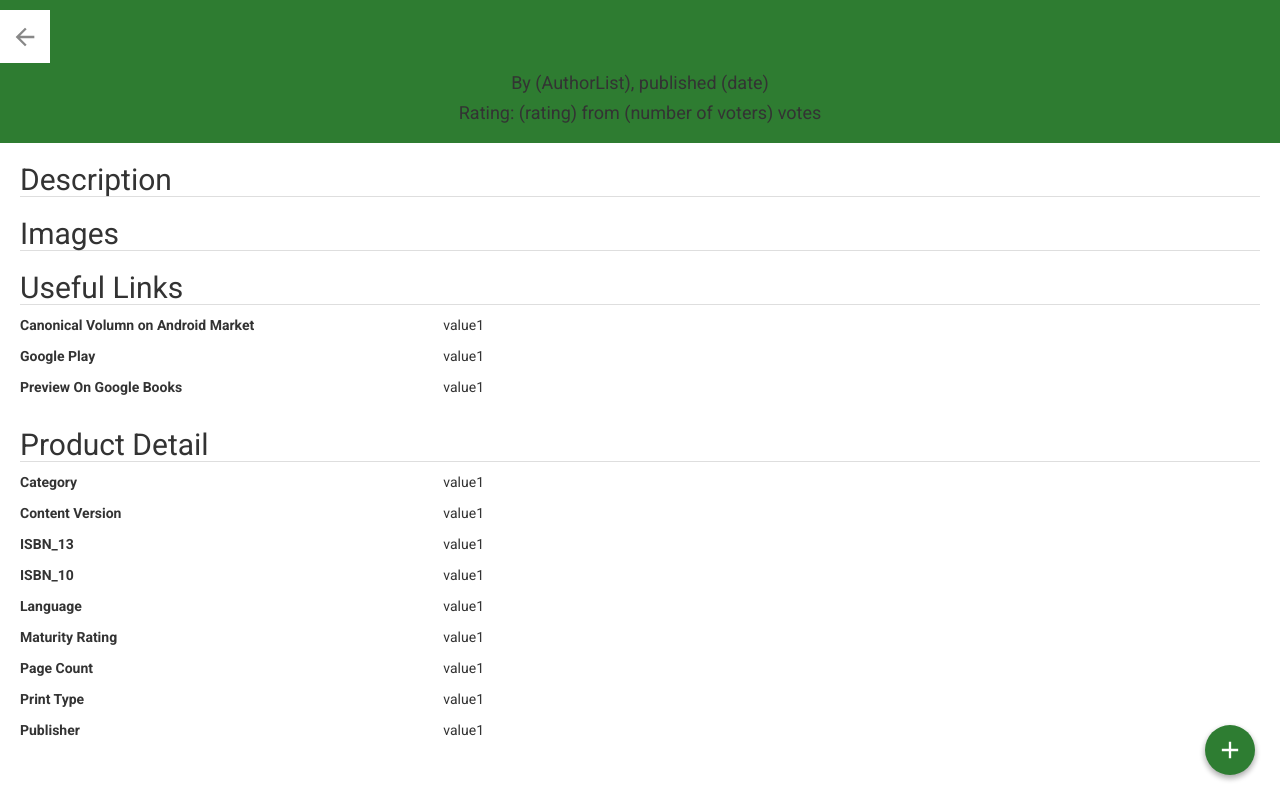
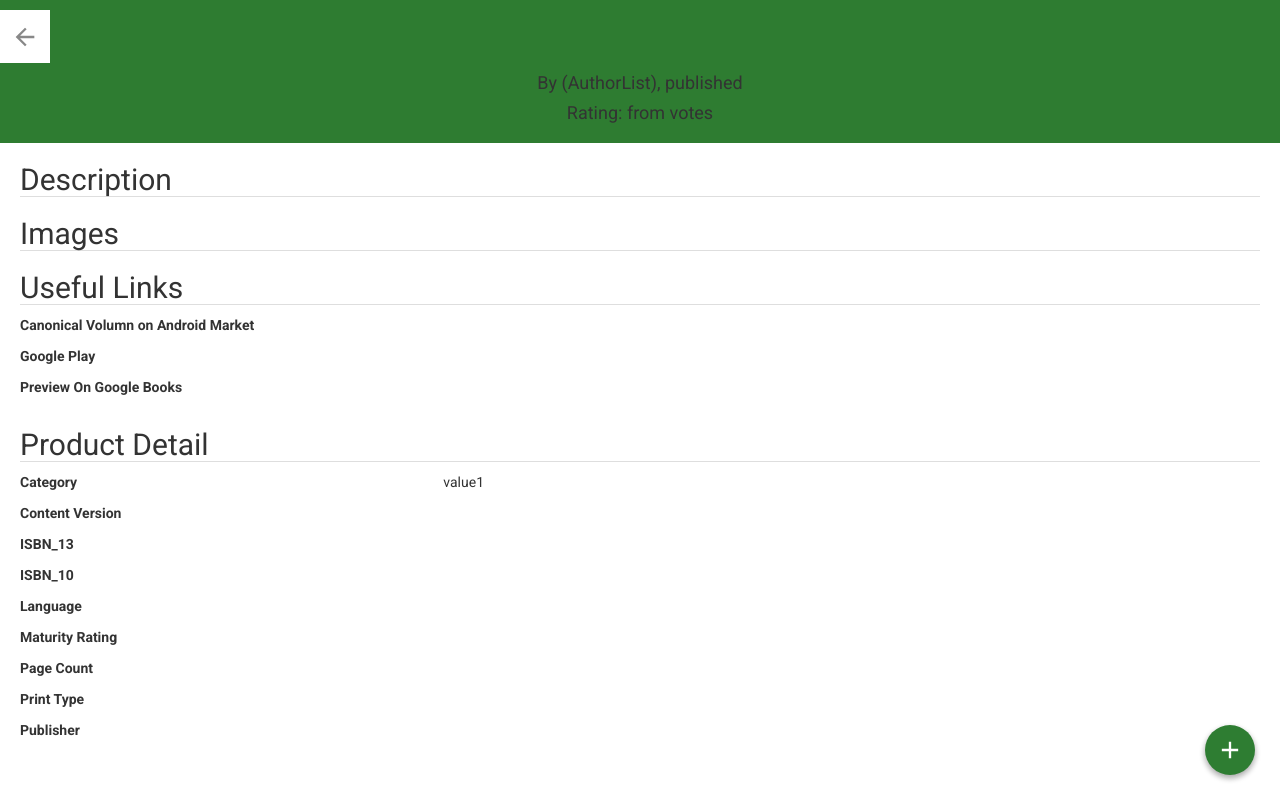
Before and after one commit to dayuwater/reactnd-project-myreads-starter-master, a React (Create React App) app: page /book/1 in a window 1280 px wide. Built offline with nearby package versions, Linux system fonts and the light colour scheme; no server answers.

Commit message:
feat: the detail page can display singleton values from server

```diff
--- a/src/components/BookPage.js
+++ b/src/components/BookPage.js
@@ -9,7 +9,15 @@ import PropTypes from 'prop-types';
 class BookPage extends Component {
 
     state = {
-        title : ""
+        book: {}, // the book object retrieved from the server
+        // use book object first
+        // all of the keys below are used for fall back measures
+        title : "",
+        authors: [],
+        publish_date: [],
+        rating: 0 ,
+        voters: 0,
+
     }
 
     componentDidMount() {
@@ -18,7 +26,7 @@ class BookPage extends Component {
         BooksAPI.get(this.props.match.params.id).then((book) => {
             console.log(book)
             // parse the json object and populate the detail page
-
+            this.setState({book})
             // get the title
             if (book.title == null) {
                 this.setState({ title: "Unknown Title" })
@@ -34,33 +42,38 @@ class BookPage extends Component {
     }
 
 
+
+
     render() {
+
         return (
             <div class="book-detail" >
                 <div className="list-books-title">
                     <Link to="/" className="close-search">Close</Link>
                     <h1>{this.state.title}</h1>
-                    <h4>By (AuthorList), published (date) </h4>
-                    <h4> Rating: (rating) from (number of voters) votes </h4>
+                    {console.log(this.state.book)}
+                    <h4>By (AuthorList), published {this.state.book.publishedDate} </h4>
+                    <h4> Rating: {this.state.book.averageRating} from {this.state.book.ratingsCount} votes </h4>
                 </div>
 
                 <div className="bookshelf">
                     <h2 className="bookshelf-title"> Description </h2>
+                    <p> {this.state.book.description} </p>
                     <h2 className="bookshelf-title"> Images </h2>
                     <h2 className="bookshelf-title"> Useful Links </h2>
                     <div className="row">
                         <p className="col-md-4 book-attribute"> Canonical Volumn on Android Market </p>
-                        <p className="col-md-8"> value1 </p>
+
                     </div>
 
                     <div className="row">
                         <p className="col-md-4 book-attribute"> Google Play </p>
-                        <p className="col-md-8"> value1 </p>
+
                     </div>
 
                     <div className="row">
                         <p className="col-md-4 book-attribute"> Preview On Google Books </p>
-                        <p className="col-md-8"> value1 </p>
+
                     </div>
                     <h2 className="bookshelf-title"> Product Detail </h2>
 
@@ -71,42 +84,42 @@ class BookPage extends Component {
 
                     <div className="row">
                         <p className="col-md-4 book-attribute"> Content Version </p>
-                        <p className="col-md-8"> value1 </p>
+                        <p className="col-md-8"> {this.state.book.contentVersion} </p>
                     </div>
 
                     <div className="row">
                         <p className="col-md-4 book-attribute"> ISBN_13 </p>
-                        <p className="col-md-8"> value1 </p>
+                        {/*<p className="col-md-8"> {this.state.book.industryIdentifiers} </p>*/}
                     </div>
 
                     <div className="row">
                         <p className="col-md-4 book-attribute"> ISBN_10 </p>
-                        <p className="col-md-8"> value1 </p>
+                        {/*<p className="col-md-8"> {this.state.book.industryIdentifiers} </p>*/}
                     </div>
 
                     <div className="row">
                         <p className="col-md-4 book-attribute"> Language </p>
-                        <p className="col-md-8"> value1 </p>
+                        <p className="col-md-8"> {this.state.book.language} </p>
                     </div>
 
                     <div className="row">
                         <p className="col-md-4 book-attribute"> Maturity Rating </p>
-                        <p className="col-md-8"> value1 </p>
+                        <p className="col-md-8"> {this.state.book.maturityRating} </p>
                     </div>
 
                     <div className="row">
                         <p className="col-md-4 book-attribute"> Page Count </p>
-                        <p className="col-md-8"> value1 </p>
+                        <p className="col-md-8"> {this.state.book.pageCount} </p>
                     </div>
 
                     <div className="row">
                         <p className="col-md-4 book-attribute"> Print Type </p>
-                        <p className="col-md-8"> value1 </p>
+                        <p className="col-md-8"> {this.state.book.printType} </p>
                     </div>
 
                     <div className="row">
                         <p className="col-md-4 book-attribute"> Publisher </p>
-                        <p className="col-md-8"> value1 </p>
+                        <p className="col-md-8"> {this.state.book.publisher} </p>
                     </div>
                 </div>
 
```
